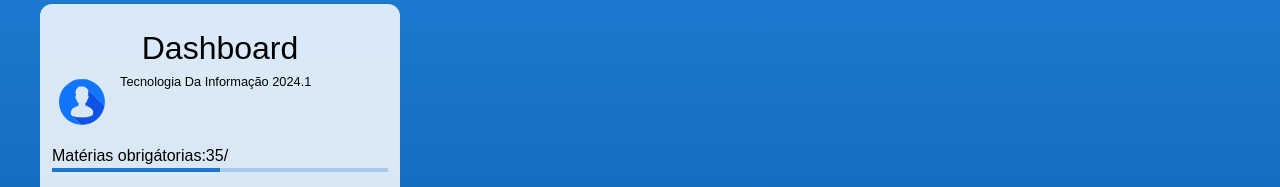
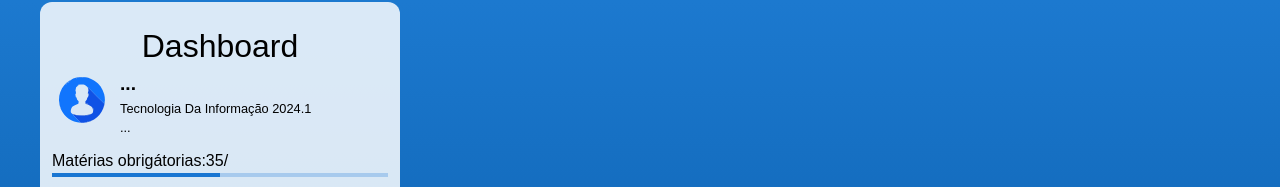
Before and after one commit to MatheusSCristo/tech_front, a Next.js app: page / in a window 1280 px wide. Shown: the part 173-360 px from the top of the page. Built offline with nearby package versions, Linux system fonts and the light colour scheme; no server answers; a web font is replaced by a local one.

Commit message:
refact: Change teachers component to ssr

```diff
--- a/src/app/(pages)/(nav)/components/Dashboard/index.tsx
+++ b/src/app/(pages)/(nav)/components/Dashboard/index.tsx
@@ -19,11 +19,11 @@ const Dashboard = () => {
           />
         </div>
         <div className="flex flex-col flex-1 overflow-hidden">
-          <h1 className="capitalize text-[1.2em] font-bold text-truncate ">{user?.name}</h1>
+          <h1 className="capitalize text-[1.2em] font-bold text-truncate ">{user?.name || "..."}</h1>
           <h2 className="capitalize text-[0.8em]">
             Tecnologia da Informação 2024.1
           </h2>
-          <h3 className="capitalize text-[0.8em]">{user?.structure.name}</h3>
+          <h3 className="capitalize text-[0.8em]">{user?.structure.name || "..."}</h3>
         </div>
       </div>
       <div className="flex flex-col gap-3 w-full mt-3">
--- a/src/app/(pages)/(nav)/components/TeacherDashboard/index.tsx
+++ b/src/app/(pages)/(nav)/components/TeacherDashboard/index.tsx
@@ -1,36 +1,39 @@
-"use client"
+import { TeacherType } from "@/types/teacher";
+import { fetchWithAuth } from "@/utils/fetchWithAuth";
+import { Rating } from "@mui/material";
+import { cookies } from "next/headers";
 
-import { TeacherType } from "@/types/teacher";
-import { Rating } from "@mui/material";
-import { useEffect, useState } from "react";
-
-const TeacherDashboard = () => {
-  const [teacher,setTeachers]=useState<TeacherType[]>([]);
-
-  useEffect(() => {
-    const getTeachers = async () => {
-      const response = await fetch("http://localhost:3000/api/teachers", {
+const getTeachers = async () => {
+  const cookieStore = cookies();
+  const accessToken = cookieStore.get("access_token")?.value;
+  if (accessToken) {
+    const response = await fetchWithAuth(
+      "http://localhost:8080/teacher",
+      {
         method: "GET",
         headers: {
           "Content-Type": "application/json",
         },
-        credentials: "include",
-      });
-      if (!response.ok) {
-        return;
-      }
-      const data:TeacherType[] = await response.json();
-      setTeachers(data.sort((a,b)=>b.rating-a.rating));
-    };
-    getTeachers();
-  },[])
+      },
+      accessToken
+    );
+    if (!response.ok) {
+      return;
+    }
+    const data: TeacherType[] = await response.json();
+    return data.sort((a, b) => b.rating - a.rating);
+  }
+};
+
+const TeacherDashboard = async () => {
+  const teachers: TeacherType[] | undefined = await getTeachers();
 
   return (
     <div className="bg-[#ffffffd6] flex flex-col rounded-xl items-center px-10 pt-2 pb-4 h-[40%] gap-2">
       <h1 className="text-[2em]">TOP DOCENTES</h1>
       <div className="overflow-y-scroll w-full">
-        {teacher.map((teacher) => (
-          <Teacher teacher={teacher} />
+        {teachers?.map((teacher) => (
+          <Teacher teacher={teacher} key={teacher.id} />
         ))}
       </div>
     </div>
@@ -39,12 +42,19 @@ const TeacherDashboard = () => {
 
 export default TeacherDashboard;
 
-const Teacher = ({teacher}:{teacher:TeacherType}) => {
-
-  return(
+const Teacher = ({ teacher }: { teacher: TeacherType }) => {
+  return (
     <div className="flex gap-2 h-[20%]">
-      <span className="md:text-sm 2xl:text-[1.5em] truncate">{teacher.name}</span>
-      <Rating name="rating" value={teacher.rating} readOnly precision={0.5} size="medium"  />
+      <span className="md:text-sm 2xl:text-[1.5em] truncate w-1/2">
+        {teacher.name}
+      </span>
+      <Rating
+        name="rating"
+        value={teacher.rating}
+        readOnly
+        precision={0.5}
+        size="medium"
+      />
     </div>
-  )
+  );
 };
--- /dev/null
+++ b/src/app/(pages)/(nav)/components/TeacherDashboard/loading.tsx
@@ -0,0 +1,14 @@
+import { CircularProgress } from "@mui/material";
+
+const Loading = () => {
+  return (
+    <div className="bg-[#ffffffd6] flex flex-col rounded-xl items-center px-10 pt-2 pb-4 h-[40%] gap-2">
+      <h1 className="text-[2em]">TOP DOCENTES</h1>
+      <div className="w-full flex items-center justify-center h-full">
+        <CircularProgress />
+      </div>
+    </div>
+  );
+};
+
+export default Loading;
--- a/src/app/(pages)/(nav)/page.tsx
+++ b/src/app/(pages)/(nav)/page.tsx
@@ -1,15 +1,19 @@
-import Dashboard from "./components/Dashboard"
-import TeacherDashboard from "./components/TeacherDashboard"
+import { Suspense } from "react";
+import Dashboard from "./components/Dashboard";
+import TeacherDashboard from "./components/TeacherDashboard";
+import Loading from "./components/TeacherDashboard/loading";
 
 const Home = () => {
   return (
     <section className="w-full h-screen bg-blueGradiant p-10">
       <div className="w-[30%] flex flex-col justify-evenly h-full">
-        <Dashboard/>
-        <TeacherDashboard/>
+        <Dashboard />
+        <Suspense fallback={<Loading/>}>
+          <TeacherDashboard />
+        </Suspense>
       </div>
     </section>
-  )
-}
+  );
+};
 
-export default Home
+export default Home;
--- a/src/app/globals.css
+++ b/src/app/globals.css
@@ -8,3 +8,24 @@
     padding: 0;
     box-sizing: border-box;
 }
+
+
+
+::-webkit-scrollbar{
+    width: 10px;
+}
+
+::-webkit-scrollbar-thumb{
+    background-color: #4B5563;
+    border-radius: 10px;
+    height: 20px;
+}
+
+::-webkit-scrollbar-track{
+    background-color: #f8faff;
+    border-radius: 10px;
+}
+
+::-webkit-scrollbar-thumb:hover{
+    background-color: #4B5563;
+}
```
